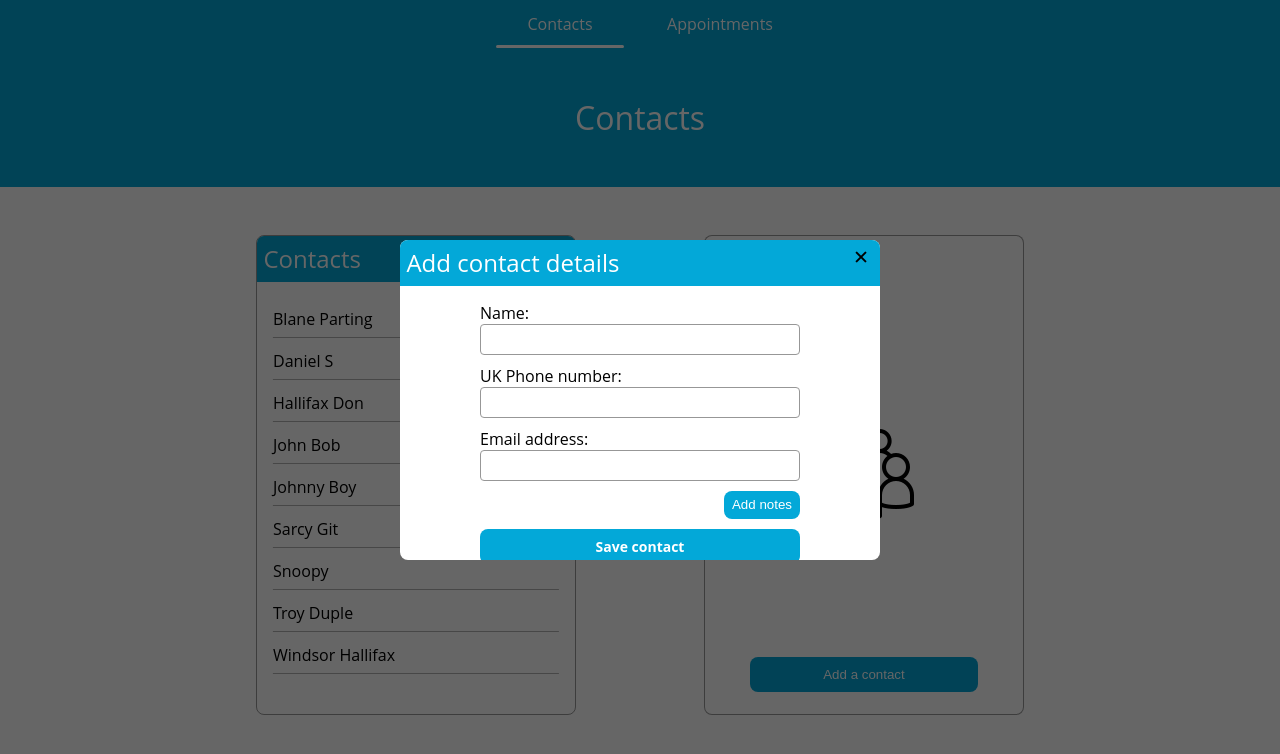
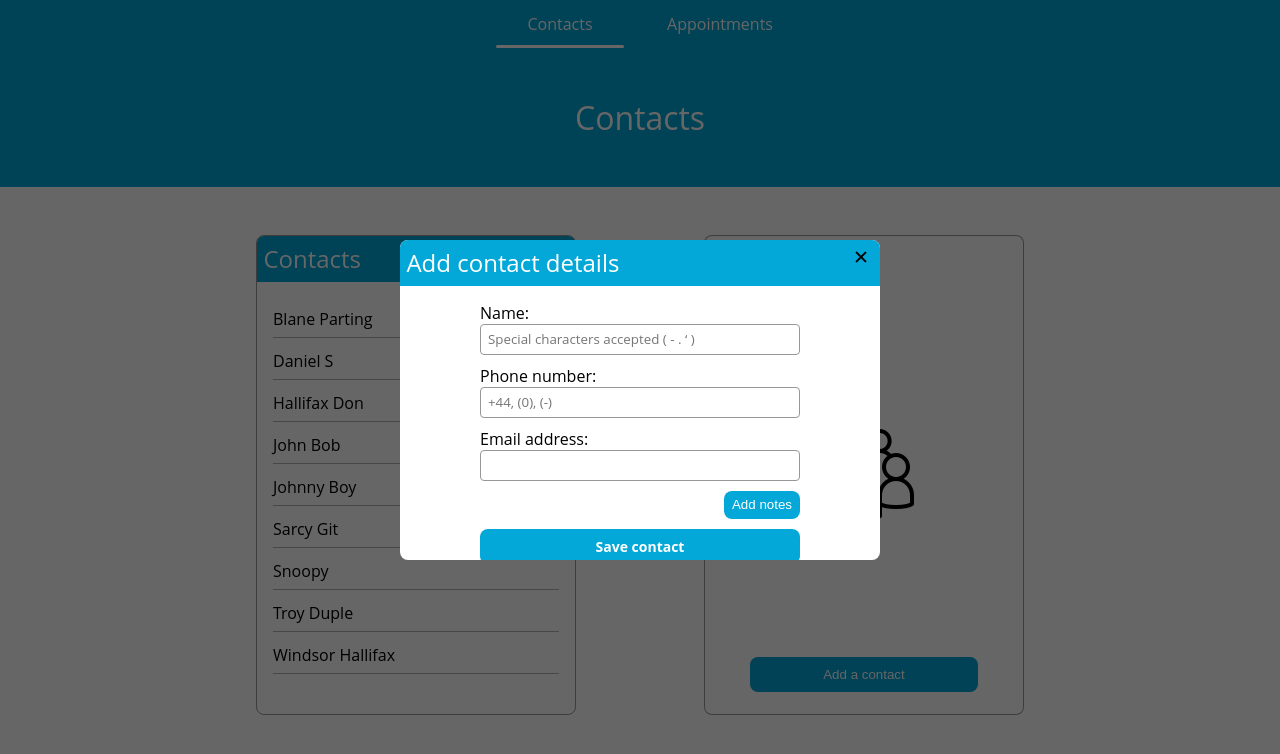
Before and after one commit to DanielStewardson/React-Appointment-Planner, a React (Create React App) app: page /contacts in a window 1280 px wide. Both pictures are taken after a click on the button "Add contact". Shown: the top 754 px of the page. Built offline with nearby package versions, Linux system fonts and the light colour scheme.

Commit message:
Adding some input regex to forms

```diff
--- a/src/components/appointmentForm/AppointmentForm.js
+++ b/src/components/appointmentForm/AppointmentForm.js
@@ -39,6 +39,8 @@ export const AppointmentForm = ({
     };
   };
 
+  const titleRegex = "[a-zA-Z0-9- .'!?:&£$@]{1,50}";
+
   return (
     <div className='modal-bg' onClick={closeAddAppointment}>
       <div className="add-appointment"  onClick={e => e.stopPropagation()}>
@@ -54,6 +56,8 @@ export const AppointmentForm = ({
               id='title'
               autoComplete="new-password"
               maxLength='50'
+              pattern={titleRegex}
+              required
               value={title}
               onChange={(e) => setTitle(e.target.value)}>
             </input>
--- a/src/components/contactForm/ContactForm.js
+++ b/src/components/contactForm/ContactForm.js
@@ -29,6 +29,9 @@ export const ContactForm = ({
     };
   };
 
+  const nameRegex = "[a-zA-Z0-9- .'!?]{1,50}";
+  const phoneRegex = '[0-9-+ ()]{1,25}';
+
   return (
     <div className="modal-bg" onClick={closeAddContact} >
       <div className="add-contact"  onClick={e => e.stopPropagation()}>
@@ -44,6 +47,9 @@ export const ContactForm = ({
             id='name'
             autoComplete="new-password"
             maxLength='50'
+            placeholder='Special characters accepted ( - . &#8216; )'
+            pattern={nameRegex}
+            required
             value={name.split(' ').map(e => {
               return e.charAt(0).toUpperCase() + e.slice(1);
               }).join(' ')
@@ -51,11 +57,24 @@ export const ContactForm = ({
             onChange={(e) => setName(e.target.value)}>
           </input>
 
-          <label htmlFor="phone">UK Phone number:</label><br/>
-          <input type='tel' id='phone' pattern='[0][0-9]{10}$' value={phone} onChange={(e) => setPhone(e.target.value)}></input>
+          <label htmlFor="phone">Phone number:</label><br/>
+          <input
+            type='tel'
+            id='phone'
+            maxLength='25'
+            placeholder='+44, (0), (-)'
+            pattern={phoneRegex}
+            value={phone}
+            onChange={(e) => setPhone(e.target.value)}>
+           </input>
 
           <label htmlFor="email">Email address:</label><br/>
-          <input type='email' id='email' value={email} onChange={(e) => setEmail(e.target.value)}></input>
+          <input
+            type='email'
+            id='email'
+            value={email}
+            onChange={(e) => setEmail(e.target.value)}>
+          </input>
 
           <div className="add-contact-note-button-div">
             <button className='add-contact-note-button' type='button' onClick={contactNotes}>
```
